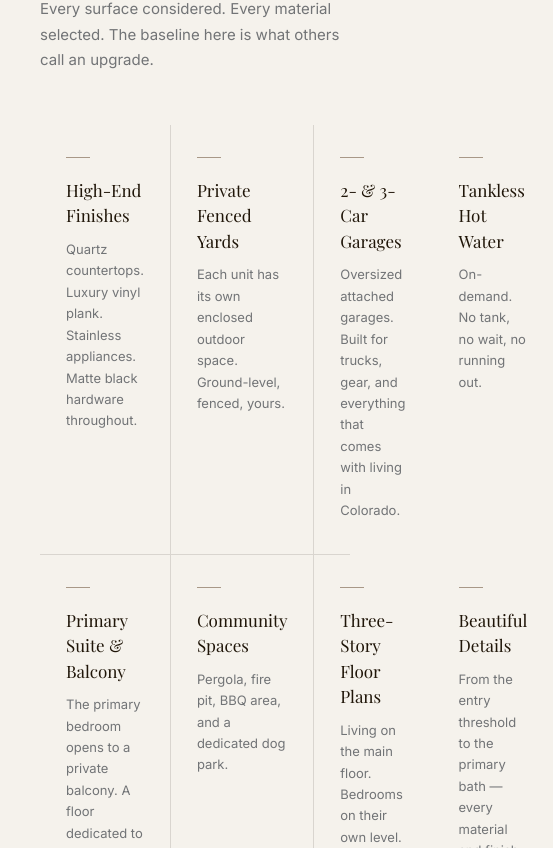
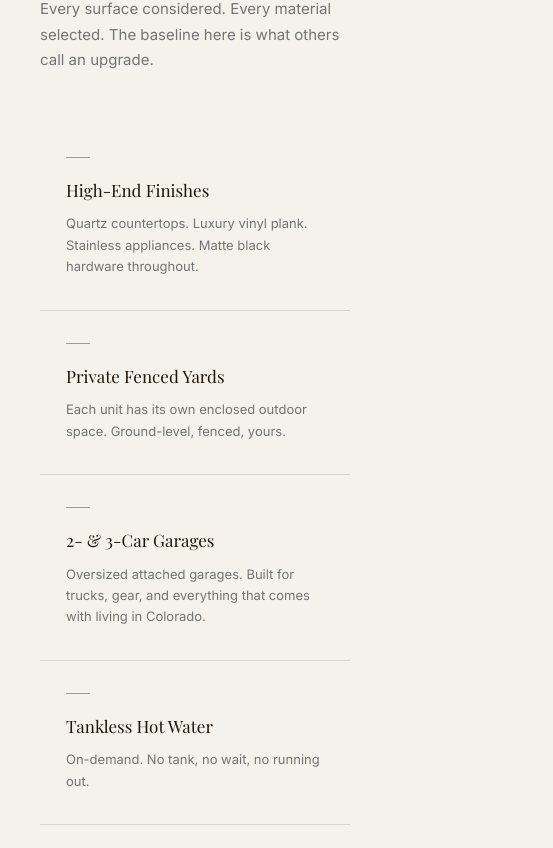
Before and after one commit to Waaberg/row-townhomes, a Next.js app: page / in a window 390 px wide. Shown: the part 1316-2164 px from the top of the page, 553 px wide, since content can reach past the window. Built offline with nearby package versions, Linux system fonts and the light colour scheme; a web font is replaced by a local one.

Commit message:
Features single column on mobile

```diff
--- a/app/page.tsx
+++ b/app/page.tsx
@@ -520,7 +520,7 @@ export default function Home() {
           .section-inner { padding: 0 20px !important; }
 
           /* FEATURES — 2 col */
-          .features-grid { grid-template-columns: 1fr 1fr !important; }
+          .features-grid { grid-template-columns: 1fr !important; gap: 1px !important; }
 
           /* PHOTO STRIP */
           .photo-strip { padding: 0 16px !important; }
@@ -616,7 +616,7 @@ export default function Home() {
             <h2 style={{ fontFamily: "'Playfair Display', serif", fontSize: 'clamp(34px, 4vw, 52px)', fontWeight: 300, color: '#1F1508', marginBottom: 12, lineHeight: 1.1 }}>Features That Define<br />Modern Living.</h2>
             <p style={{ fontFamily: "'Inter', sans-serif", fontSize: 15, color: '#2C3138', lineHeight: 1.7, maxWidth: 500, opacity: .65, marginBottom: 52 }}>Every surface considered. Every material selected. The baseline here is what others call an upgrade.</p>
           </div>
-          <div className="reveal reveal-d1" style={{ display: 'grid', gridTemplateColumns: 'repeat(4, 1fr)', gap: 1, background: '#D9D5CF' }}>
+          <div className="reveal reveal-d1 features-grid" style={{ display: 'grid', gridTemplateColumns: 'repeat(4, 1fr)', gap: 1, background: '#D9D5CF' }}>
             {FEATURES.map((f, i) => (
               <div key={i} style={{ background: '#F5F2EC', padding: '32px 26px', transition: 'background .3s, transform .25s', cursor: 'default' }}
                 onMouseEnter={e => { const el = e.currentTarget as HTMLDivElement; el.style.background = '#1F1508'; el.style.transform = 'translateY(-2px)'; el.querySelectorAll('[data-title]').forEach(t => (t as HTMLElement).style.color = '#F5F2EC'); el.querySelectorAll('[data-desc]').forEach(t => (t as HTMLElement).style.color = 'rgba(245,242,236,.5)'); el.querySelectorAll('[data-rule]').forEach(t => (t as HTMLElement).style.background = '#C9A97A'); el.querySelectorAll('[data-rule]').forEach(t => (t as HTMLElement).style.width = '36px'); }}
```
